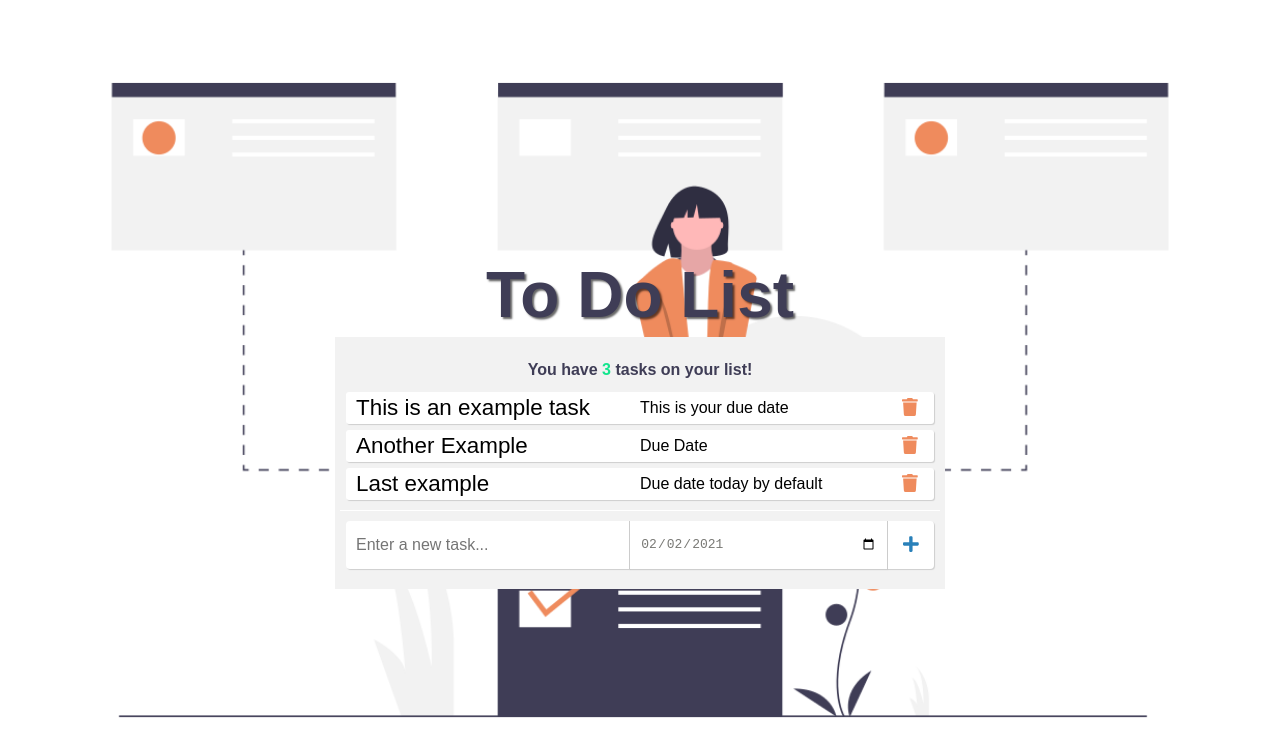
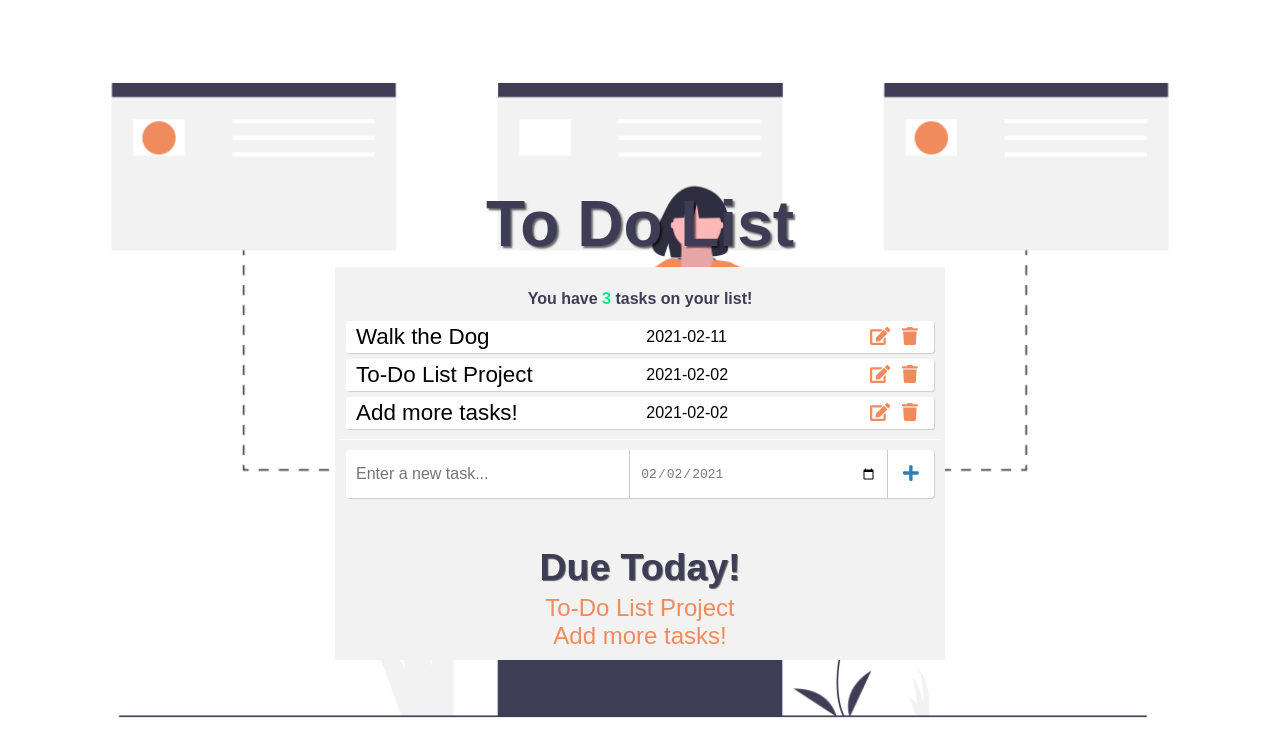
Before and after one commit to FreyaP/to-do-list, a React (Create React App) app: page / in a window 1280 px wide. Shown: the top 756 px of the page. Built offline with nearby package versions, Linux system fonts and the light colour scheme.

Commit message:
Created Task component and set state on viewing or editing template

```diff
--- a/package.json
+++ b/package.json
@@ -14,6 +14,7 @@
     "react-datepicker": "^3.6.0",
     "react-dom": "^17.0.1",
     "react-scripts": "4.0.3",
+    "slack-notify": "^0.1.7",
     "web-vitals": "^1.1.0"
   },
   "scripts": {
--- /dev/null
+++ b/src/DueToday.css
@@ -0,0 +1,10 @@
+.due-today {
+  color: #3f3d56;
+  text-shadow: 1px 1px 1px rgb(0 0 0 / 60%);
+  margin-bottom: 5px;
+}
+
+.due-today-task {
+  color: #ef8b5d;
+  font-size: 1.5rem;
+}
--- /dev/null
+++ b/src/DueToday.js
@@ -0,0 +1,26 @@
+import FormatDate from './FormatDate';
+import './DueToday.css';
+export default function DueToday({ tasks }) {
+
+
+    const dueToday = tasks => {
+    return tasks.filter(task => task.dueDate === FormatDate());
+  }
+
+  let result = dueToday(tasks);
+
+const alertTaskDueToday = () => alert(`You have ${result.length} tasks due today! 💪`)
+//alertTaskDueToday();
+
+
+return (
+    <div>
+        <h3 className='due-today'>Due Today!</h3>
+            {result.map((task) => (
+            <div className='due-today-task'>
+            {task.text}
+          </div>
+
+      ))}
+      </div>
+)}
--- /dev/null
+++ b/src/Task.css
@@ -0,0 +1,10 @@
+.editing {
+  display: grid;
+  grid-template-columns: 3fr 2fr min-content min-content;
+}
+.cancel {
+  color: red;
+}
+.update {
+  color: green;
+}
--- /dev/null
+++ b/src/Task.js
@@ -0,0 +1,51 @@
+import { FontAwesomeIcon } from '@fortawesome/react-fontawesome';
+import { faCheck, faEdit, faTrash, faTimes } from '@fortawesome/free-solid-svg-icons';
+import { useState} from 'react';
+import './Task.css';
+import FormatDate from './FormatDate';
+
+export default function Task({ tasks , toggleTask, editTask, removeTask }) {
+const [isEditing, setEditing] = useState(false);
+const [newText, setNewText] = useState('');
+const [taskId, setTaskId] = useState('');
+const [newDate, setNewDate] = useState(FormatDate);
+
+const handleCancel = (e) => {
+    setEditing(false);
+    setNewText("");
+}
+const handleSubmit = (e) => {
+    e.preventDefault();
+    newText && editTask(taskId, newText, newDate);
+    setNewText("");
+    setEditing(false);
+}
+const handleEdit = (id) => {
+setTaskId(id);
+setEditing(true);
+}
+const editing = (
+    <form className='editing' onSubmit={handleSubmit}>
+        <input className='new-name' type='text' value={newText} placeholder="Enter new name" onChange={e => setNewText(e.target.value)}/>
+        <input className="newDate" type='date' value={newDate} onChange={e => setNewDate(e.target.value)}/>
+        <button className='update' type="submit"><FontAwesomeIcon icon={faCheck}/></button>
+        <button className='cancel' onClick={handleCancel}><FontAwesomeIcon icon={faTimes}/></button>
+    </form>
+)
+const viewing = (
+<div>
+{tasks.map((task, index) => (
+    <div className="todo">
+    <span onClick={() => toggleTask(index)} className={task.isCompleted ? "todo-text todo-completed" : "todo-text"}>
+    {task.text}
+    </span>
+    <span className="due-date">{task.dueDate}</span>
+    <button onClick={() => handleEdit(task.id)}><FontAwesomeIcon icon={faEdit}/></button>
+    <button onClick={() => removeTask(index)}><FontAwesomeIcon icon={faTrash}/></button>
+    </div>
+))}
+</div>
+)
+
+return <div>{isEditing ? editing : viewing}</div>
+}
--- a/src/ToDoList.css
+++ b/src/ToDoList.css
@@ -12,7 +12,7 @@
   margin: 6px;
   border-radius: 3px;
   display: grid;
-  grid-template-columns: 3fr 2fr 1fr;
+  grid-template-columns: 4fr 3fr min-content min-content;
   align-items: center;
   justify-items: start;
   color: #000;
--- a/src/ToDoList.js
+++ b/src/ToDoList.js
@@ -1,60 +1,76 @@
 import { useState } from 'react';
 import './ToDoList.css';
-import { FontAwesomeIcon } from '@fortawesome/react-fontawesome';
-import { faTrash } from '@fortawesome/free-solid-svg-icons';
 import AddTaskForm from './AddTaskForm';
+import FormatDate from './FormatDate';
+import DueToday from './DueToday';
+import Task from './Task';
+
 
 export default function ToDoList() {
     const [tasks, setTasks] = useState([{
-        text: 'This is an example task',
+      id:  1,
+      text: 'Walk the Dog',
         isCompleted: false,
-        dueDate: "This is your due date"
+        dueDate: '2021-02-11'
     },{
-        text: 'Another Example',
+      id: 2,
+      text: 'To-Do List Project',
         isCompleted: false,
-        dueDate: "Due Date"
+        dueDate: FormatDate()
     }, {
-        text: 'Last example',
+      id: 3,
+        text: 'Add more tasks!',
         isCompleted: false,
-        dueDate: "Due date today by default"
+        dueDate: FormatDate()
     }]);
 
     const addTask = (text, dueDate) => {
-        console.log(`I'm going to add ${text} here on this ${dueDate}! `)
          var addedTaskList = [...tasks, {
+        id: tasks.length + 1,
         text: text,
         isCompleted: false,
         dueDate: dueDate
       }];
          setTasks(addedTaskList);
+
   };
 
     const removeTask = index => {
     const removedTaskList = [...tasks];
     removedTaskList.splice(index, 1);
-
     setTasks(removedTaskList);
 }
 
+
+    const editTask = (id, newText, newDate) => {
+      const editedTasks = tasks.map(task => {
+        if (id === task.id) {
+          return {...task, text: newText, dueDate: newDate}
+        } return task;
+      });
+      setTasks(editedTasks);
+    }
+/*
+const editTask = (index, newText) => {
+  const editedTasks = [...tasks];
+  editedTasks[index].text = newText;
+  setTasks(editedTasks);
+}
+*/
     const toggleTask = index => {
         const toggledTasks = [...tasks];
         toggledTasks[index].isCompleted = !toggledTasks[index].isCompleted;
         setTasks(toggledTasks);
     }
+    let taskWord;
+    tasks.length === 1 ? taskWord = 'task' : taskWord = 'tasks';
 
     return (
         <div className="todo-list">
-            <h2>You have <span className={tasks.length > 5 ? "task-number-high" : "task-number-low"}>{tasks.length}</span>  tasks on your list!</h2>
-      {tasks.map((task, index) => (
-        <div className="todo">
-          <span onClick={() => toggleTask(index)} className={task.isCompleted ? "todo-text todo-completed" : "todo-text"}>
-          {task.text}
-          </span>
-          <span className="due-date">{task.dueDate}</span>
-          <button onClick={() => removeTask(index)}><FontAwesomeIcon icon={faTrash}/></button>
+            <h2>You have <span className={tasks.length > 5 ? "task-number-high" : "task-number-low"}>{tasks.length}</span> {taskWord} on your list!</h2>
+            <Task toggleTask={toggleTask}  editTask={editTask} tasks={tasks} removeTask={removeTask}/>
+            <AddTaskForm addTask={addTask}/>
+            <DueToday tasks={tasks}/>
         </div>
-      ))}
-      <AddTaskForm addTask={addTask}/>
-      </div>
     );
   }
```
Also changed, not shown: 1 other file (tests, documents, lock files or other folders).
